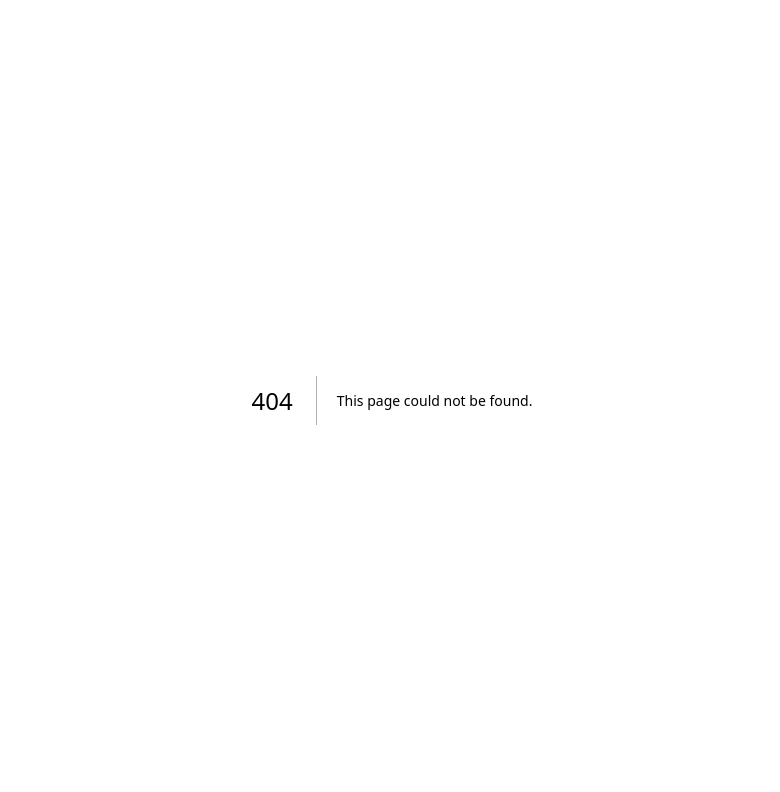
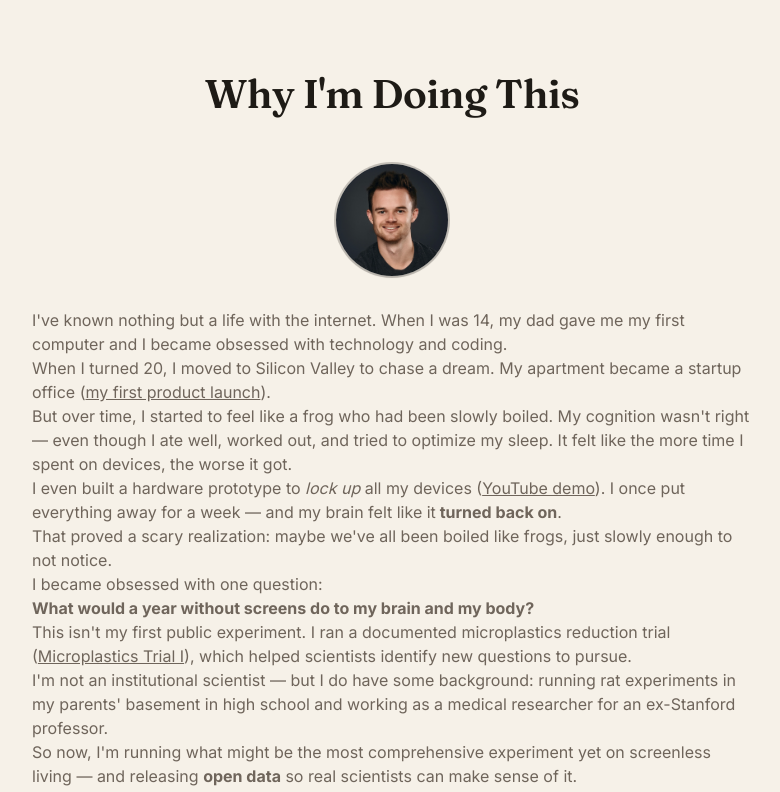
Before and after one commit to dvdaines/year-unplugged-dashboard, a Next.js app: page /about in a window 1280 px wide. Before the commit this address had no page. Shown: the top 792 px of the page, without its empty margins (248-1028 px from the left). Built offline with nearby package versions, Linux system fonts and the light colour scheme.

Commit message:
Create page.tsx

```diff
--- /dev/null
+++ b/app/about/page.tsx
@@ -0,0 +1,110 @@
+export default function AboutPage() {
+  return (
+    <main className="min-h-dvh bg-cream text-ink antialiased">
+      <section className="max-w-3xl mx-auto px-6 py-16">
+
+        {/* Title */}
+        <h1 className="font-display text-[32px] sm:text-[40px] tracking-[-0.01em] text-center mb-10">
+          Why I&apos;m Doing This
+        </h1>
+
+        {/* Profile */}
+        <div className="flex justify-center mb-8">
+          <img
+            src="/profile.jpg"
+            alt="David"
+            width={110}
+            height={110}
+            className="h-28 w-28 rounded-full object-cover ring-2 ring-[rgba(47,42,37,0.25)] shadow-sm"
+          />
+        </div>
+
+        <div className="prose prose-lg max-w-none text-muted-ink">
+          <p>
+            I&apos;ve known nothing but a life with the internet. When I was 14, my dad
+            gave me my first computer and I became obsessed with technology and coding.
+          </p>
+
+          <p>
+            When I turned 20, I moved to Silicon Valley to chase a dream. My apartment
+            became a startup office (
+            <a className="underline" href="https://www.coindesk.com/business/2021/11/17/a16z-leads-31m-funding-round-for-mems-social-media-protocol" target="_blank" rel="noopener noreferrer">
+              my first product launch
+            </a>
+            ).
+          </p>
+
+          <p>
+            But over time, I started to feel like a frog who had been slowly boiled. My
+            cognition wasn&apos;t right — even though I ate well, worked out, and tried to
+            optimize my sleep. It felt like the more time I spent on devices, the worse
+            it got.
+          </p>
+
+          <p>
+            I even built a hardware prototype to <em>lock up</em> all my devices (
+            <a className="underline" href="https://m.youtube.com/watch?v=-dAzeY-s4Ic&source_ve_path=MjM4NTE&embeds_referring_euri=https%3A%2F%2Fsiliconvault.io%2F" target="_blank" rel="noopener noreferrer">
+              YouTube demo
+            </a>
+            ). I once put everything away for a week — and my brain felt like it
+            <strong> turned back on</strong>.
+          </p>
+
+          <p>
+            That proved a scary realization: maybe we&apos;ve all been boiled like frogs,
+            just slowly enough to not notice.
+          </p>
+
+          <p>
+            I became obsessed with one question:
+          </p>
+
+          <blockquote>
+            <strong>What would a year without screens do to my brain and my body?</strong>
+          </blockquote>
+
+          <p>
+            This isn&apos;t my first public experiment. I ran a documented microplastics
+            reduction trial (
+            <a className="underline" href="https://davidd.org/experiments/microplastics-trial-i" target="_blank" rel="noopener noreferrer">
+              Microplastics Trial I
+            </a>
+            ), which helped scientists identify new questions to pursue.
+          </p>
+
+          <p>
+            I&apos;m not an institutional scientist — but I do have some background:
+            running rat experiments in my parents&apos; basement in high school and
+            working as a medical researcher for an ex-Stanford professor.
+          </p>
+
+          <p>
+            So now, I&apos;m running what might be the most comprehensive experiment yet
+            on screenless living — and releasing <strong>open data</strong> so real
+            scientists can make sense of it.
+          </p>
+
+          <p>
+            No phone. No computer. No TV. No screens at all.
+            <br />For a year.
+          </p>
+
+          <p className="text-ink font-semibold">
+            I want to discover what we&apos;ve left behind.
+          </p>
+
+          {/* CTA */}
+          <div className="mt-8 text-center">
+            <a
+              href="mailto:david@davidd.org?subject=Year%20Unplugged%20%E2%80%94%20Research%20Collaboration"
+              className="btn btn-primary"
+            >
+              Research collaboration inquiries
+            </a>
+          </div>
+        </div>
+
+      </section>
+    </main>
+  );
+}
```
